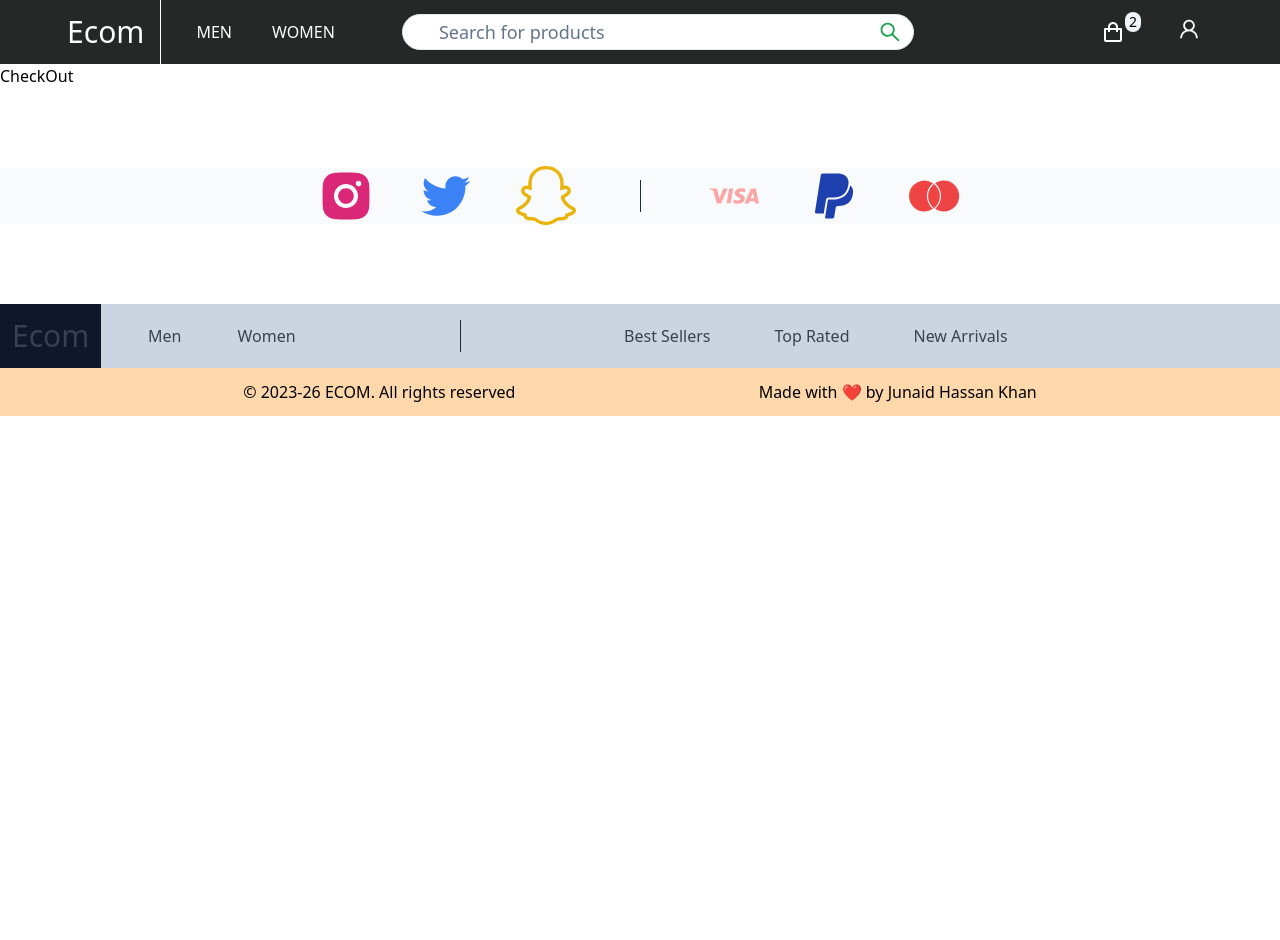
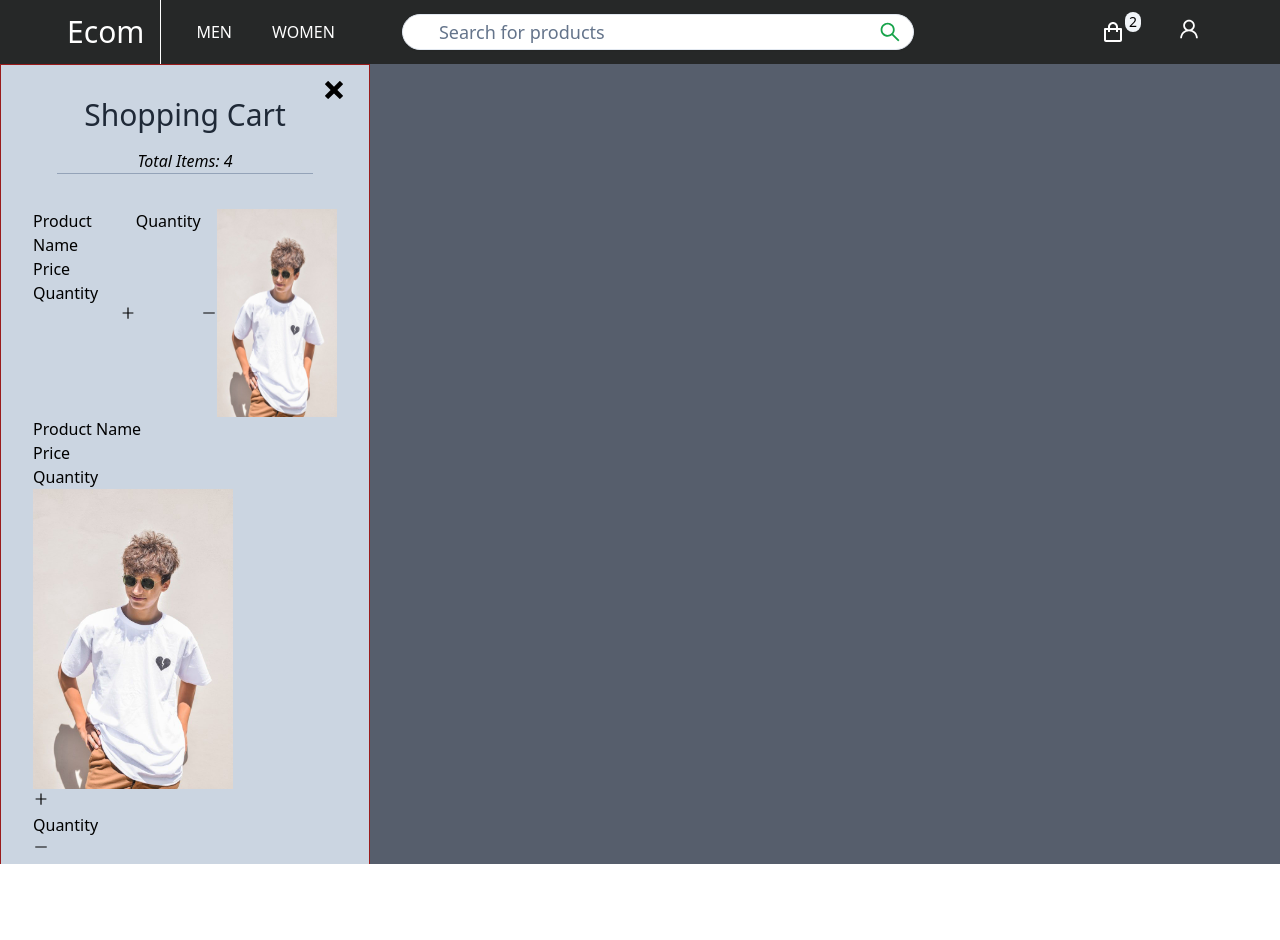
Before and after one commit to Junaidhkn/next_strapi_headless-cms, a Next.js app in the folder client/: page /checkout in a window 1280 px wide. Shown: the top 940 px of the page. Before the commit the page ends 800 px from the top, so only its background shows below. Built offline with nearby package versions, Linux system fonts and the light colour scheme; a web font is replaced by a local one.

Commit message:
shopping cart

```diff
--- a/client/app/checkout/page.tsx
+++ b/client/app/checkout/page.tsx
@@ -1,7 +1,12 @@
+import ShoppingCart from '@/components/global/ShoppingCart';
 import React from 'react';
 
 const CheckOut = () => {
-	return <div>CheckOut</div>;
+	return (
+		<>
+			<ShoppingCart />
+		</>
+	);
 };
 
 export default CheckOut;
--- a/client/components/global/ShoppingCart.tsx
+++ b/client/components/global/ShoppingCart.tsx
@@ -4,18 +4,52 @@ import Image from 'next/image';
 
 import CoverImage from '@/assets/florencia-simonini-PDZAMYvduVk-unsplash.jpeg';
 import { AiOutlineMinus, AiOutlinePlus } from 'react-icons/ai';
+import { ImCross } from 'react-icons/im';
 
 const ShoppingCart = () => {
 	return (
-		<main className=''>
-			<div>
-				<h1 className=''>Shopping Cart</h1>
-				<p>Total Items: 4</p>
+		<main className='relative w-full h-screen bg-slate-800/75 overflow-y-scroll '>
+			<div className='p-8 absolute w-[370px] border border-red-800 flex flex-col bg-slate-300'>
+				<button className='absolute w-8 p-2 text-lg top-2 right-5'>
+					<ImCross />
+				</button>
+				<div className='flex flex-col mb-9 items-center'>
+					<h1 className='mb-4 text-center text-3xl text-gray-800'>
+						Shopping Cart
+					</h1>
+					<p className='font-light italic'>Total Items: 4</p>
+					<span className=' w-64 h-[0.3px] bg-slate-400'></span>
+				</div>
+				<div className='flex justify-evenly'>
+					<div className='flex flex-col'>
+						<h3 className=''>Product Name</h3>
+						<p className=''>Price</p>
+						<p className=''>Quantity</p>
+					</div>
+					<div className='order-1'>
+						<Image
+							className=' h-52'
+							src={CoverImage}
+							priority={true}
+							width={150}
+							height={150}
+							alt='asdasdasd asdasd'
+						/>
+					</div>
+					<div className='flex'>
+						<button className=''>
+							<AiOutlinePlus />
+						</button>
+						<p className=''>Quantity</p>
+						<button className=''>
+							<AiOutlineMinus />
+						</button>
+					</div>
 				</div>
 				<div className=''>
-				<h3>Product Name</h3>
-				<p>Price</p>
-				<p>Quantity</p>
+					<h3 className=''>Product Name</h3>
+					<p className=''>Price</p>
+					<p className=''>Quantity</p>
 					<div className=''>
 						<Image
 							className=''
@@ -25,20 +59,20 @@ const ShoppingCart = () => {
 							alt='asdasdasd asdasd'
 						/>
 					</div>
-				<div>
+					<div className=''>
 						<button className=''>
 							<AiOutlinePlus />
 						</button>
-					<p>Quantity</p>
+						<p className=''>Quantity</p>
 						<button className=''>
 							<AiOutlineMinus />
 						</button>
 					</div>
 				</div>
 				<div className=''>
-				<h3>Product Name</h3>
-				<p>Price</p>
-				<p>Quantity</p>
+					<h3 className=''>Product Name</h3>
+					<p className=''>Price</p>
+					<p className=''>Quantity</p>
 					<div className=''>
 						<Image
 							className=''
@@ -48,41 +82,19 @@ const ShoppingCart = () => {
 							alt='asdasdasd asdasd'
 						/>
 					</div>
-				<div>
+					<div className=''>
 						<button className=''>
 							<AiOutlinePlus />
 						</button>
-					<p>Quantity</p>
+						<p className=''>Quantity</p>
 						<button className=''>
 							<AiOutlineMinus />
 						</button>
 					</div>
 				</div>
 				<div className=''>
-				<h3>Product Name</h3>
-				<p>Price</p>
-				<p>Quantity</p>
-				<div className=''>
-					<Image
-						className=''
-						src={CoverImage}
-						width={200}
-						height={200}
-						alt='asdasdasd asdasd'
-					/>
+					<button className=''>CheckOut</button>
 				</div>
-				<div>
-					<button className=''>
-						<AiOutlinePlus />
-					</button>
-					<p>Quantity</p>
-					<button className=''>
-						<AiOutlineMinus />
-					</button>
-				</div>
-			</div>
-			<div className=''>
-				<button>CheckOut</button>
 			</div>
 		</main>
 	);
```
Lines whose indentation alone changed are shown as unchanged.
